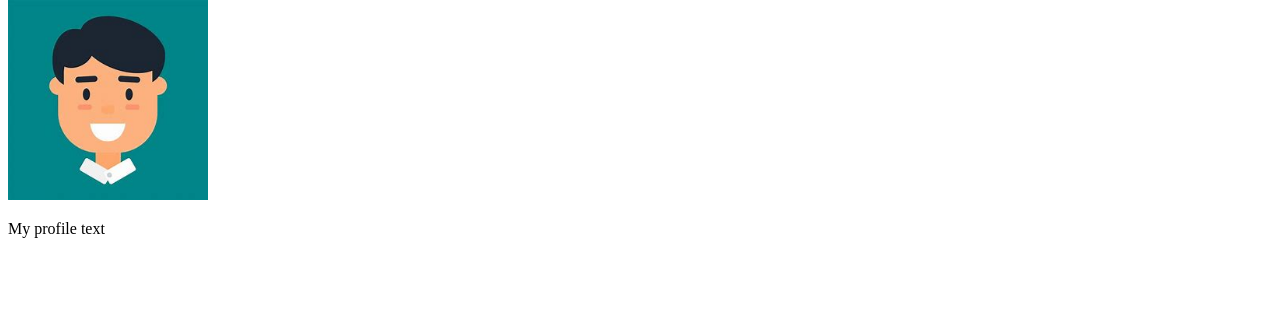
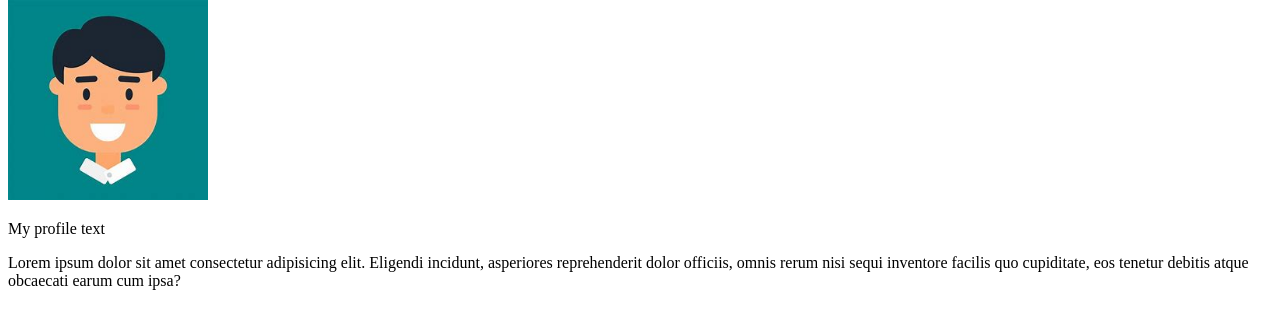
Before and after one commit to vaishalijeyaraj/website, a plain HTML site: page index.html in a window 1280 px wide. Shown: the part 138-466 px from the top of the page. Drawn offline with Linux system fonts and the light colour scheme.

Commit message:
Added para

```diff
--- a/index.html
+++ b/index.html
@@ -10,5 +10,6 @@
     <h1>New Name</h1>
     <img width="200px" src="profile.jpeg" alt="">
     <p>My profile text</p>
+    <p>Lorem ipsum dolor sit amet consectetur adipisicing elit. Eligendi incidunt, asperiores reprehenderit dolor officiis, omnis rerum nisi sequi inventore facilis quo cupiditate, eos tenetur debitis atque obcaecati earum cum ipsa?</p>
 </body>
 </html>
```
